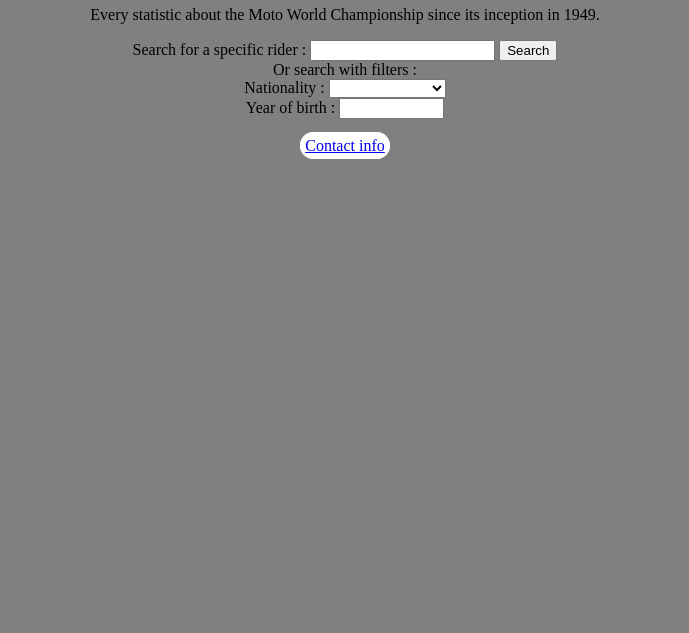
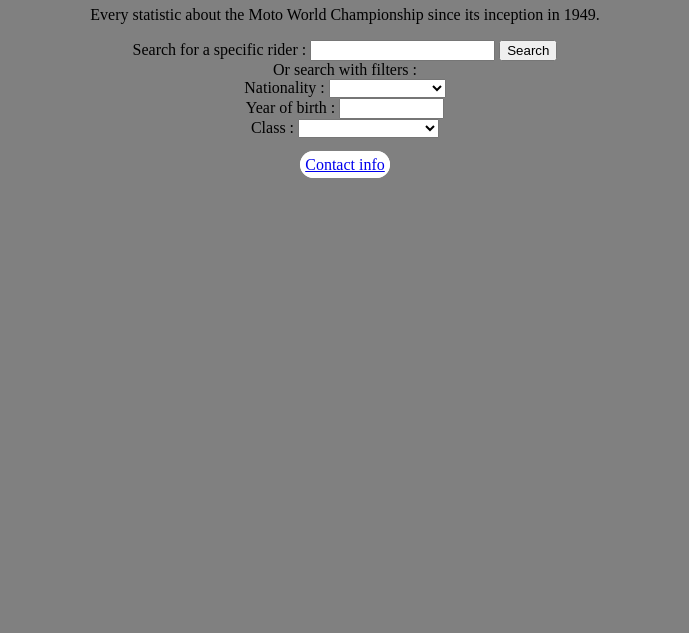
Before and after one commit to MattSuper13/ProjPerso, a plain HTML site: page index.html in a window 1280 px wide. Shown: the part 167-800 px from the top of the page, without its empty margins (295-984 px from the left). Drawn offline with Linux system fonts and the light colour scheme.

Commit message:
Class filter search

```diff
--- a/index.html
+++ b/index.html
@@ -41,6 +41,25 @@
 
         <input type="text" id="birthyear" name="birthyear" required minlength="4" maxlength="4" size="10" />
 
+        <br/> <label for="class-select">Class :</label>
+
+        <select name="class" id="class-select">
+            <option value=""></option>
+            <option value="MGP">MotoGP</option>
+            <option value="M2">Moto2</option>
+            <option value="M3">Moto3</option>
+            <option value="ME">MotoE</option>
+            <option value="500">500cc</option>
+            <option value="350">350cc</option>
+            <option value="250">250cc</option>
+            <option value="125">125cc</option>
+            <option value="80">80cc</option>
+            <option value="50">50cc</option>
+            <option value="SC">Sidecar</option>
+            <option value="F750">Formula 750</option>
+            <option value="TT">Thunderbike Trophy</option>
+        </select>
+
         <br/>
 
         <br/> <a id="nav_button" href="contact.html">Contact info</a><br/> <!-- Go to contact info-->
```
